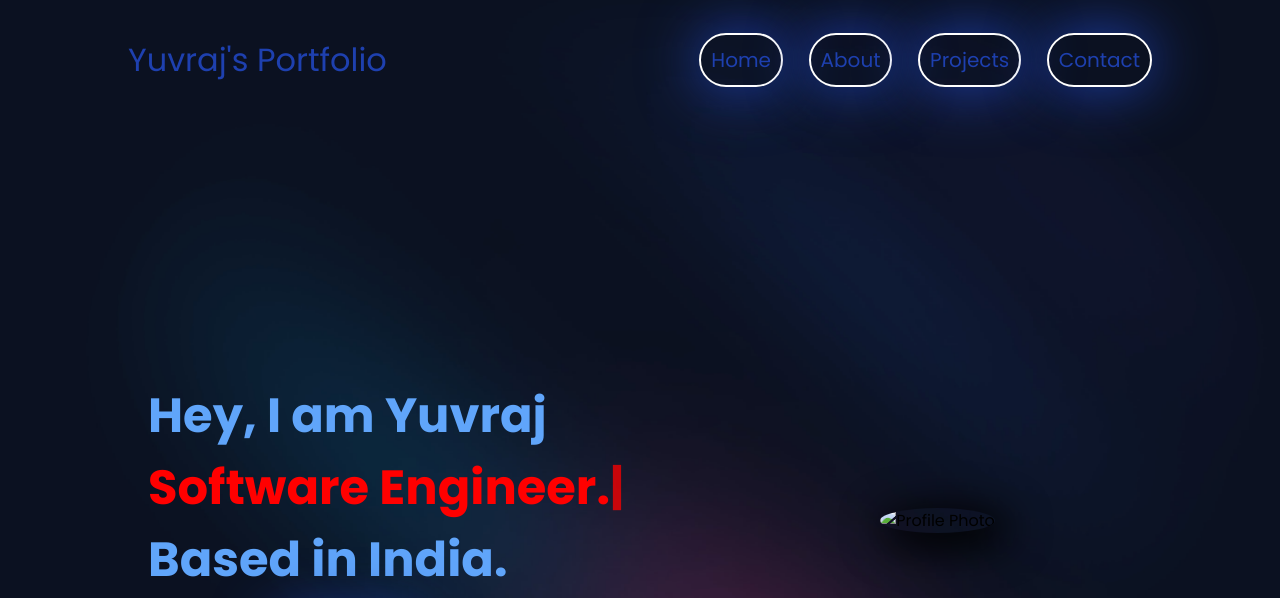
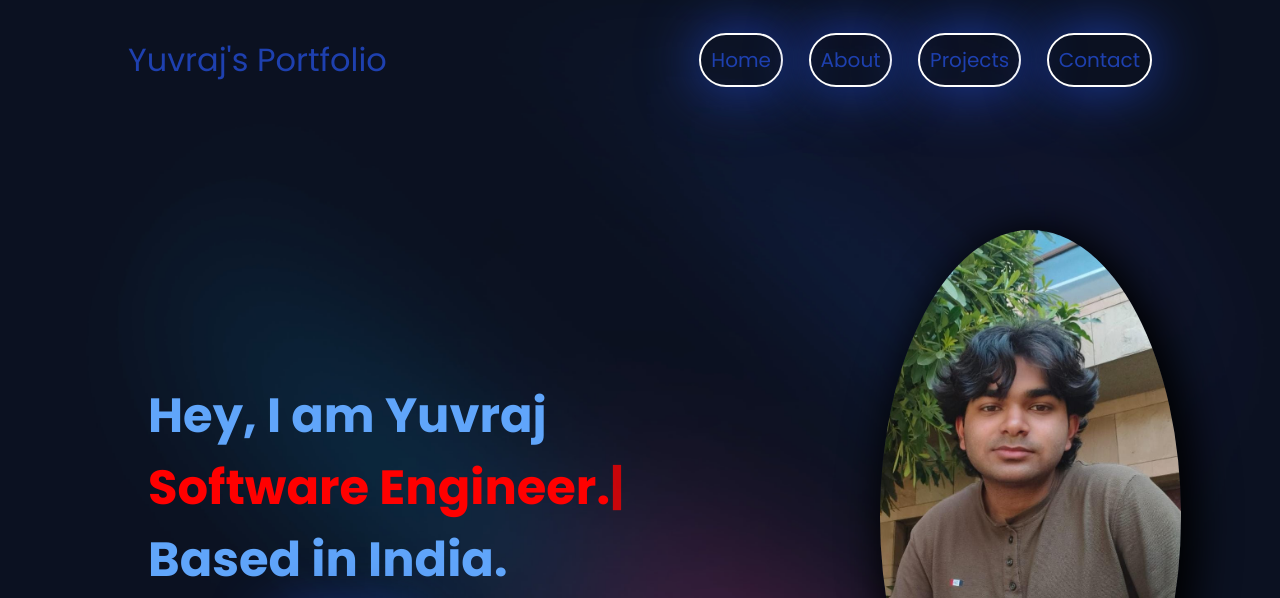
Before and after one commit to 18yuv/Portfolio-web, a plain HTML site: page index.html in a window 1280 px wide. Shown: the top 598 px of the page. Drawn offline with nearby package versions, Linux system fonts and the light colour scheme.

Commit message:
Update index.html

```diff
--- a/index.html
+++ b/index.html
@@ -52,7 +52,7 @@
                     <a href="https://github.com/yuvi-18" target="_blank" class="shadow">GitHub<i class="fa-brands fa-github"></i></a>
                 </div>
                 <div class="mainImg">
-                    <img src="./Assets/cover.jpg" alt="Profile Photo">
+                    <img src="./Assets/cover.jpeg" alt="Profile Photo">
                 </div>
             </section>
     </div>
```
